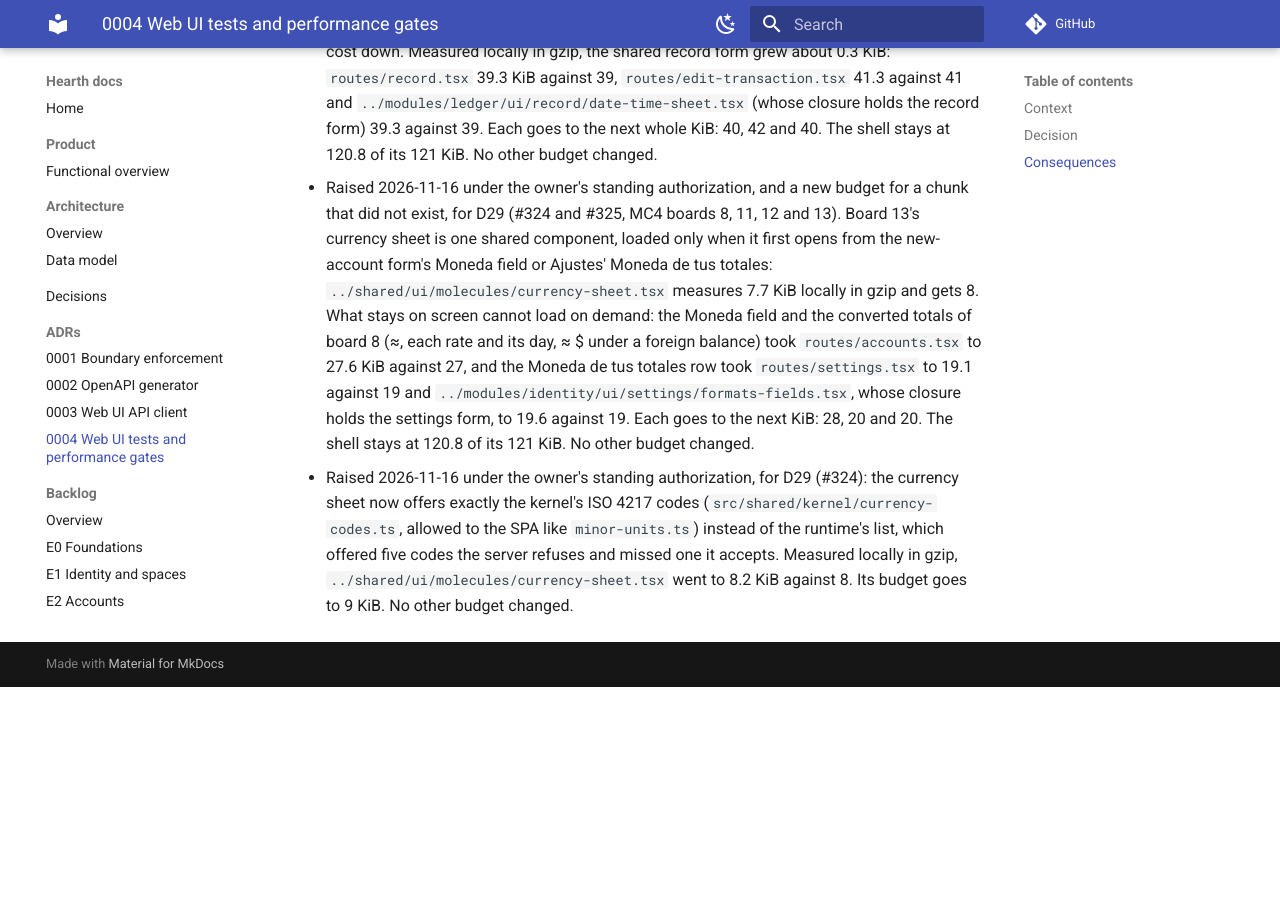
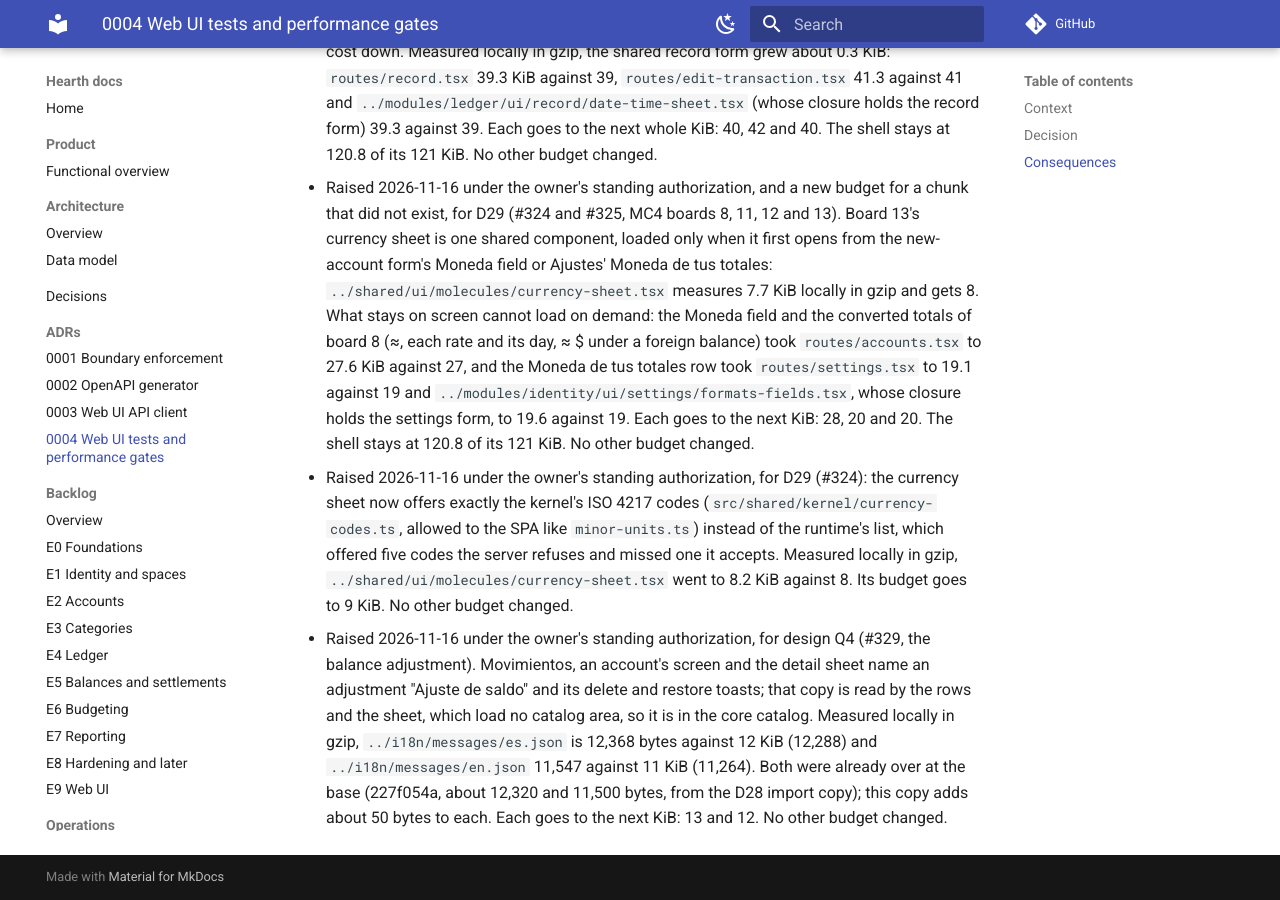
Before and after one commit to Facabore/Hearth, an MkDocs documentation site: the page built from docs/adr/0004-web-ui-testing-and-performance-gates.md, in a window 1280 px wide and 900 px high, scrolled down 13132 px. Built offline with MkDocs 1.6.1 and Material for MkDocs 9.7.7, drawn with Linux system fonts in a browser that asks for light colours; comment, search, counter and statistics services are not loaded; before the commit the page ends 13819 px from its top, so only the background shows below that.

Commit message:
chore(spa): raise the core catalogs' budgets to the next KiB (Refs #329)
Under the owner's standing authorization (ADR 0004): es.json measures
12,368 bytes against 12 KiB and en.json 11,547 against 11 KiB. Both were
already over at the base; the adjustment copy adds about 50 bytes to each.
Recorded in ADR 0004.

```diff
--- a/docs/adr/0004-web-ui-testing-and-performance-gates.md
+++ b/docs/adr/0004-web-ui-testing-and-performance-gates.md
@@ -80,3 +80,4 @@ The owner kept React and Next.js on one condition: the UI must be fast, with Cor
 - Raised 2026-11-16 under the owner's standing authorization, for D29 (#324, MC3 boards 9 and 10, recording in another currency). The record form now offers the chosen account's own currency, asks for the bank's converted base amount when it differs (board 9), and asks what arrives at a cross-currency transfer's destination (board 10); that currency logic and the two optional money fields are in the form's own build path, on screen with the amount, so they cannot load on demand. The two fields reuse the record route's existing `numberInputProps` (loaded by the amount field), not the heavier `NumberField`, to keep the cost down. Measured locally in gzip, the shared record form grew about 0.3 KiB: `routes/record.tsx` 39.3 KiB against 39, `routes/edit-transaction.tsx` 41.3 against 41 and `../modules/ledger/ui/record/date-time-sheet.tsx` (whose closure holds the record form) 39.3 against 39. Each goes to the next whole KiB: 40, 42 and 40. The shell stays at 120.8 of its 121 KiB. No other budget changed.
 - Raised 2026-11-16 under the owner's standing authorization, and a new budget for a chunk that did not exist, for D29 (#324 and #325, MC4 boards 8, 11, 12 and 13). Board 13's currency sheet is one shared component, loaded only when it first opens from the new-account form's Moneda field or Ajustes' Moneda de tus totales: `../shared/ui/molecules/currency-sheet.tsx` measures 7.7 KiB locally in gzip and gets 8. What stays on screen cannot load on demand: the Moneda field and the converted totals of board 8 (≈, each rate and its day, ≈ $ under a foreign balance) took `routes/accounts.tsx` to 27.6 KiB against 27, and the Moneda de tus totales row took `routes/settings.tsx` to 19.1 against 19 and `../modules/identity/ui/settings/formats-fields.tsx`, whose closure holds the settings form, to 19.6 against 19. Each goes to the next KiB: 28, 20 and 20. The shell stays at 120.8 of its 121 KiB. No other budget changed.
 - Raised 2026-11-16 under the owner's standing authorization, for D29 (#324): the currency sheet now offers exactly the kernel's ISO 4217 codes (`src/shared/kernel/currency-codes.ts`, allowed to the SPA like `minor-units.ts`) instead of the runtime's list, which offered five codes the server refuses and missed one it accepts. Measured locally in gzip, `../shared/ui/molecules/currency-sheet.tsx` went to 8.2 KiB against 8. Its budget goes to 9 KiB. No other budget changed.
+- Raised 2026-11-16 under the owner's standing authorization, for design Q4 (#329, the balance adjustment). Movimientos, an account's screen and the detail sheet name an adjustment "Ajuste de saldo" and its delete and restore toasts; that copy is read by the rows and the sheet, which load no catalog area, so it is in the core catalog. Measured locally in gzip, `../i18n/messages/es.json` is 12,368 bytes against 12 KiB (12,288) and `../i18n/messages/en.json` 11,547 against 11 KiB (11,264). Both were already over at the base (227f054a, about 12,320 and 11,500 bytes, from the D28 import copy); this copy adds about 50 bytes to each. Each goes to the next KiB: 13 and 12. No other budget changed.
```
Also changed, not shown: 1 other file.
